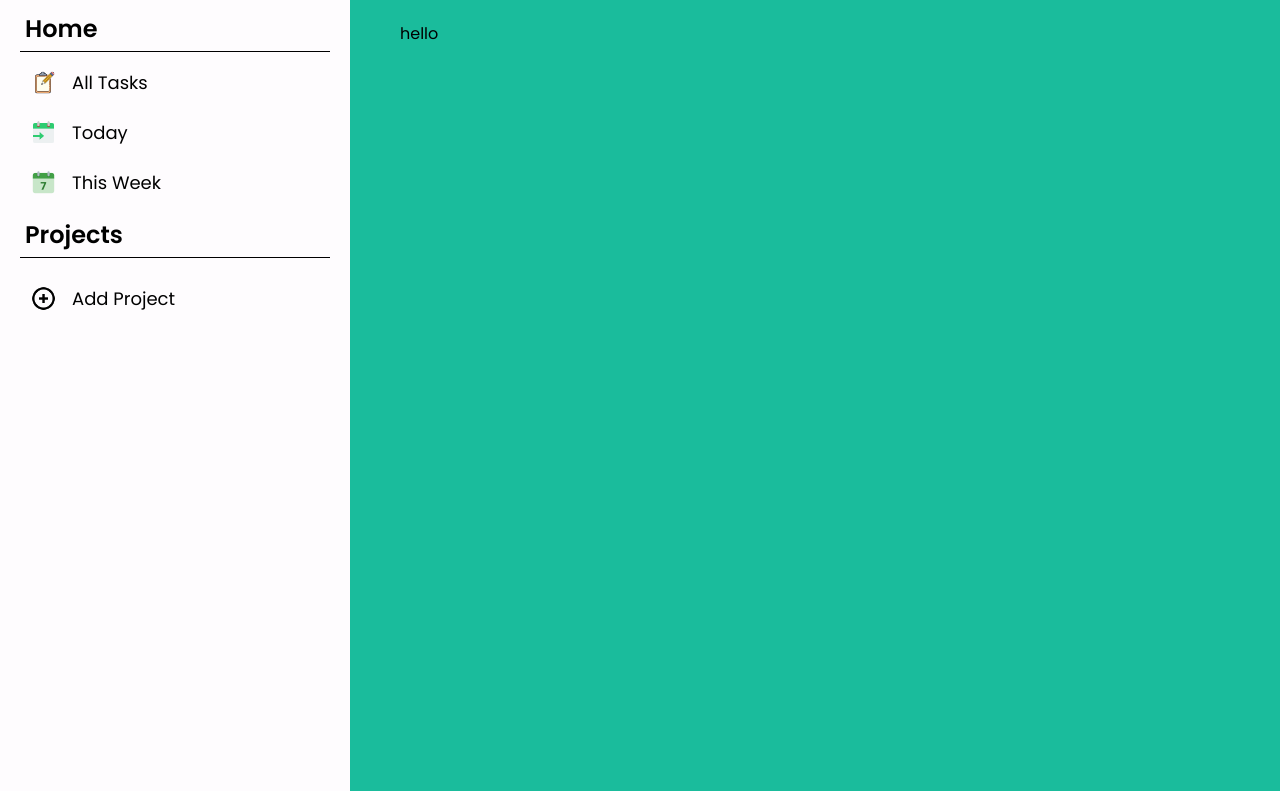
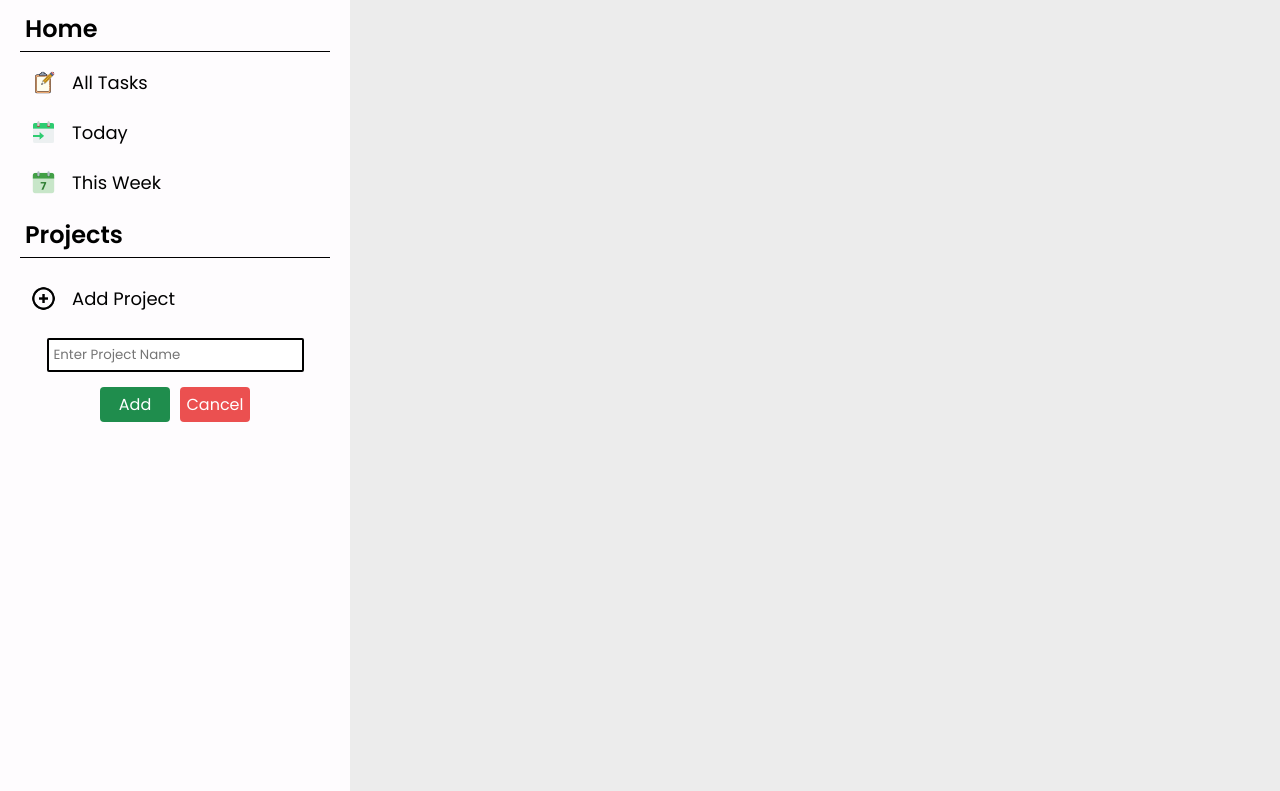
Before and after one commit to AbdulMoeez060/odin-todo, a website built with webpack: page src/template.html in a window 1280 px wide. Shown: the part 81-872 px from the top of the page. Built offline with nearby package versions, Linux system fonts and the light colour scheme; files whose address does not match are found by name; a web font is replaced by a local one.

Commit message:
add project form

```diff
--- a/src/styles/main.css
+++ b/src/styles/main.css
@@ -40,7 +40,8 @@ header {
 .hamburger:hover {
   background-color: rgba(128, 128, 128, 0.267);
 }
-.hamburger:active {
+.hamburger:active,
+button:active {
   transform: scale(0.9);
 }
 .logo {
@@ -91,7 +92,7 @@ header {
   border: none;
   background-color: transparent;
 }
-.sidebar button:hover {
+.sidebar button:hover,.project-form:hover {
   border-radius: 5px;
   background-color: var(--bgColor2);
 }
@@ -99,8 +100,9 @@ header {
   border-radius: 0 5px 5px 0;
   border-left: 5px solid var(--accent);
   background-color: #2abd6770;
+  pointer-events: none;
 }
-.home > button.active:hover {
+.home > button.active:hover,.project-form>.buttons>input:hover {
   filter: brightness(90%) !important;
 }
 
@@ -120,8 +122,45 @@ header {
   transition: max-height 1s ease-out !important;
   opacity: 0 !important;
 }
+
+.project-form{
+  display: flex;
+  flex-direction: column;
+  align-items: center;
+  justify-content: center;
+  padding-top: 10px;
+  padding-bottom: 10px;
+
+  gap: 15px;
+}
+.project-form>input[type='text']{
+  width: 80%;
+  height: 30px;
+  border: black 2px solid;
+  border-radius: 2px;
+  padding-left: 5px;
+}
+.project-form>.buttons{
+  display: flex;
+  gap: 10px;
+}
+.project-form>.buttons>input{
+  border: none;
+  width: 70px;
+  color: white;
+  font-size: 16px;
+  height: 35px;
+  border-radius: 4px;
+}
+.project-form>.buttons>input[value='Add']{
+  background-color:var(--accentDark);
+}
+.project-form>.buttons>input[value='Cancel']{
+  background-color:rgb(235, 80, 80);
+}
+
 .content {
-  background-color: var(--main-green);
+  background-color: var(--bgColor2);
   padding: 30px 50px;
   flex: 1;
   min-height: 100vh;
--- a/src/template.html
+++ b/src/template.html
@@ -33,9 +33,18 @@
           <button class="add-project">
             <img src="add.png" alt="" width="27px" /> Add Project
           </button>
+          <div class="project-form">
+
+            <input type="text" placeholder="Enter Project Name">
+            <div class="buttons">
+              <input type="button" class="add-project" value="Add">
+              <input type="button" class="cancel-project" value="Cancel">
+            </div>
+          </div>
+
         </div>
       </div>
-      <div class="content">hello</div>
+      <div class="content"></div>
     </div>
   </body>
 </html>
```
